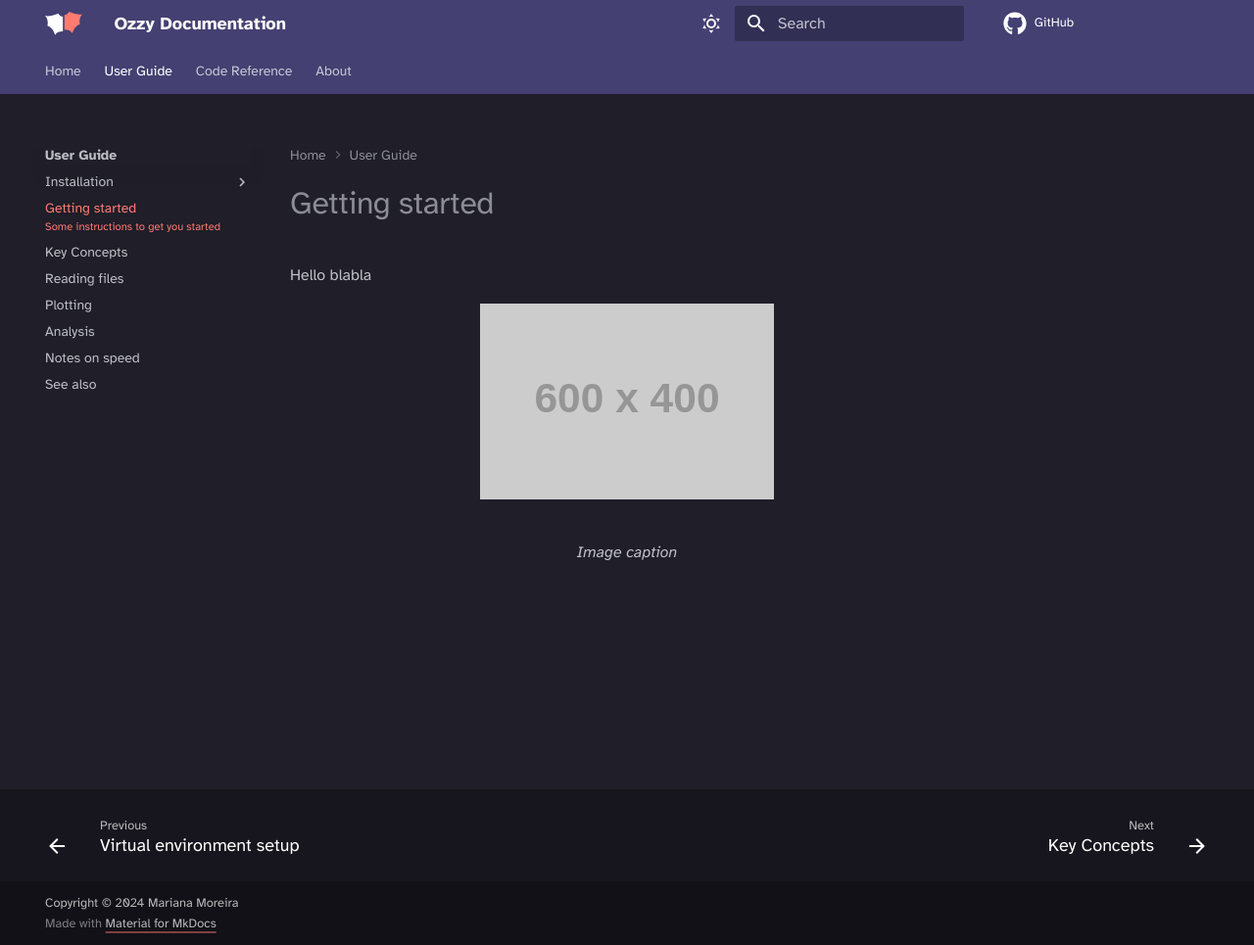
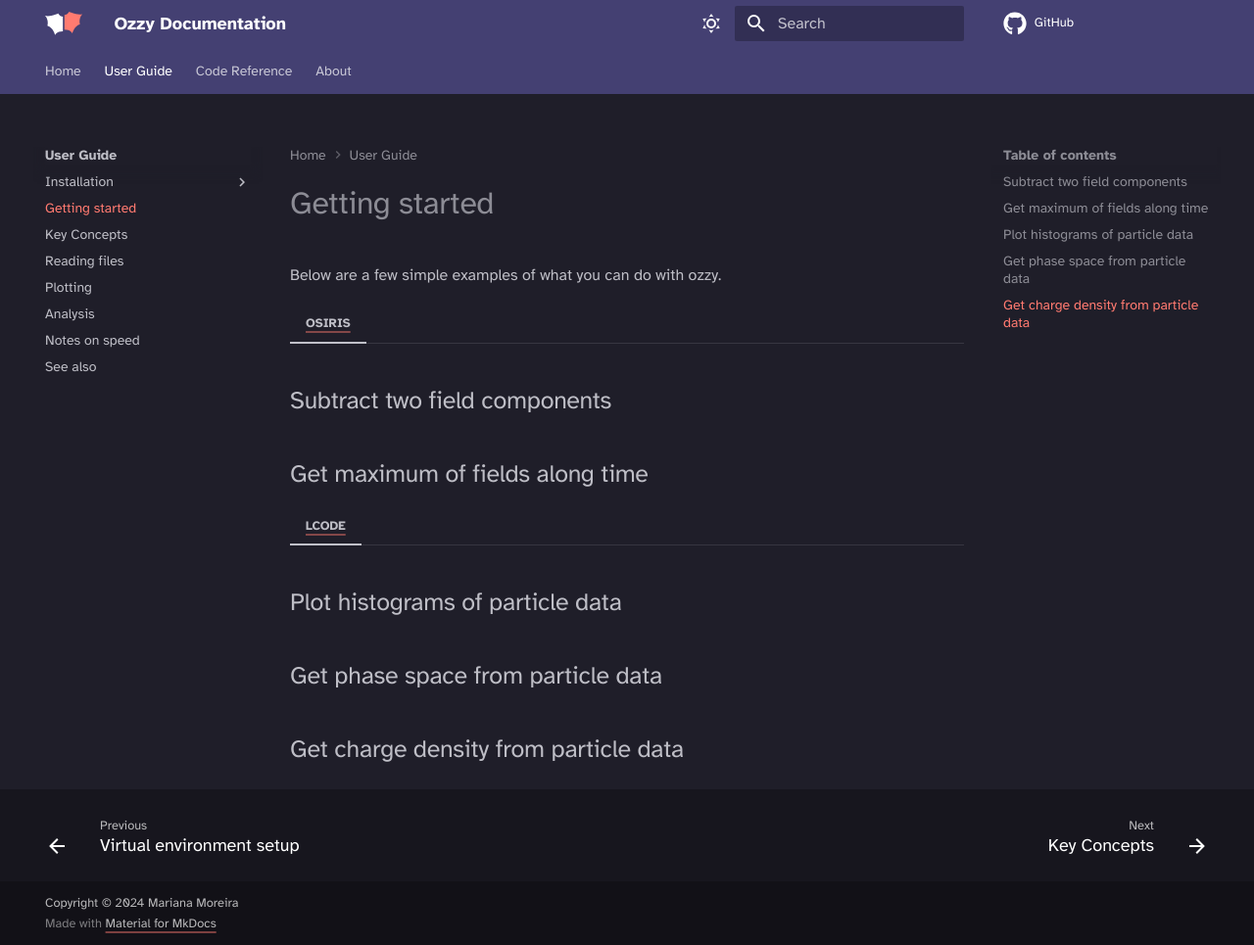
Before and after one commit to mtrocadomoreira/ozzy, an MkDocs documentation site: the page built from docs/docs/user-guide/getting-started.md, in a window 1280 px wide and 965 px high. Shown: the whole window at 98% size. Built offline with MkDocs 1.6.1 and Material for MkDocs 9.7.7, drawn with Linux system fonts in a browser that asks for light colours; comment, search, counter and statistics services are not loaded.

Commit message:
docs: formatting + start getting started

```diff
--- a/docs/docs/user-guide/getting-started.md
+++ b/docs/docs/user-guide/getting-started.md
@@ -1,12 +1,26 @@
----
-subtitle: Some instructions to get you started
----
 
 # Getting started
 
-Hello blabla
+Below are a few simple examples of what you can do with ozzy.
+
+=== "OSIRIS"
+
+## Subtract two field components
+
+## Get maximum of fields along time
+
+
+=== "LCODE"
+
+## Plot histograms of particle data
+
+## Get phase space from particle data
+
+## Get charge density from particle data
+
+<!-- Hello blabla
 
 <figure markdown="span">
   ![Image title](https://dummyimage.com/600x400/){ width="300" }
   <figcaption>Image caption</figcaption>
-</figure>
+</figure> -->
```
Also changed, not shown: 3 other files.
